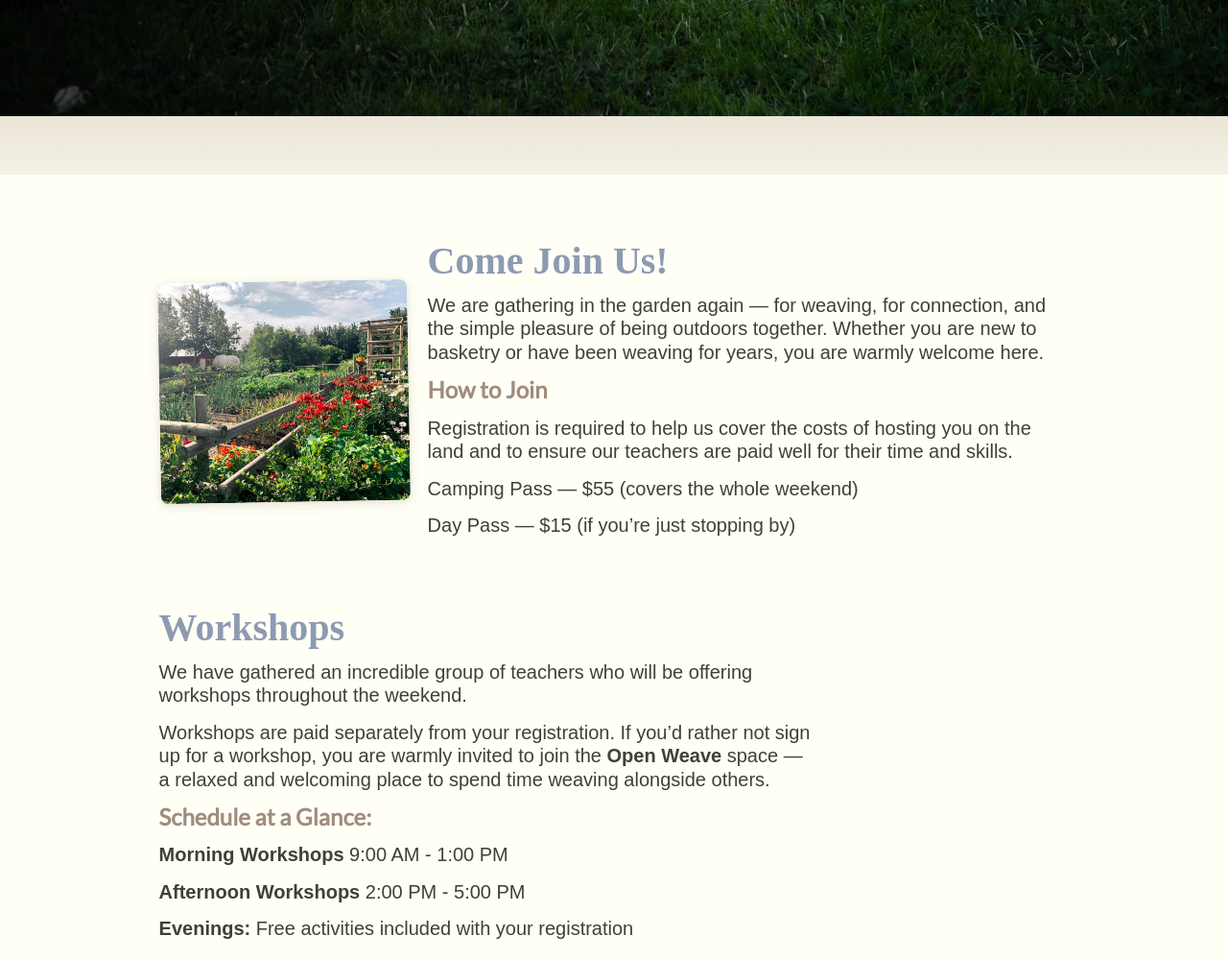
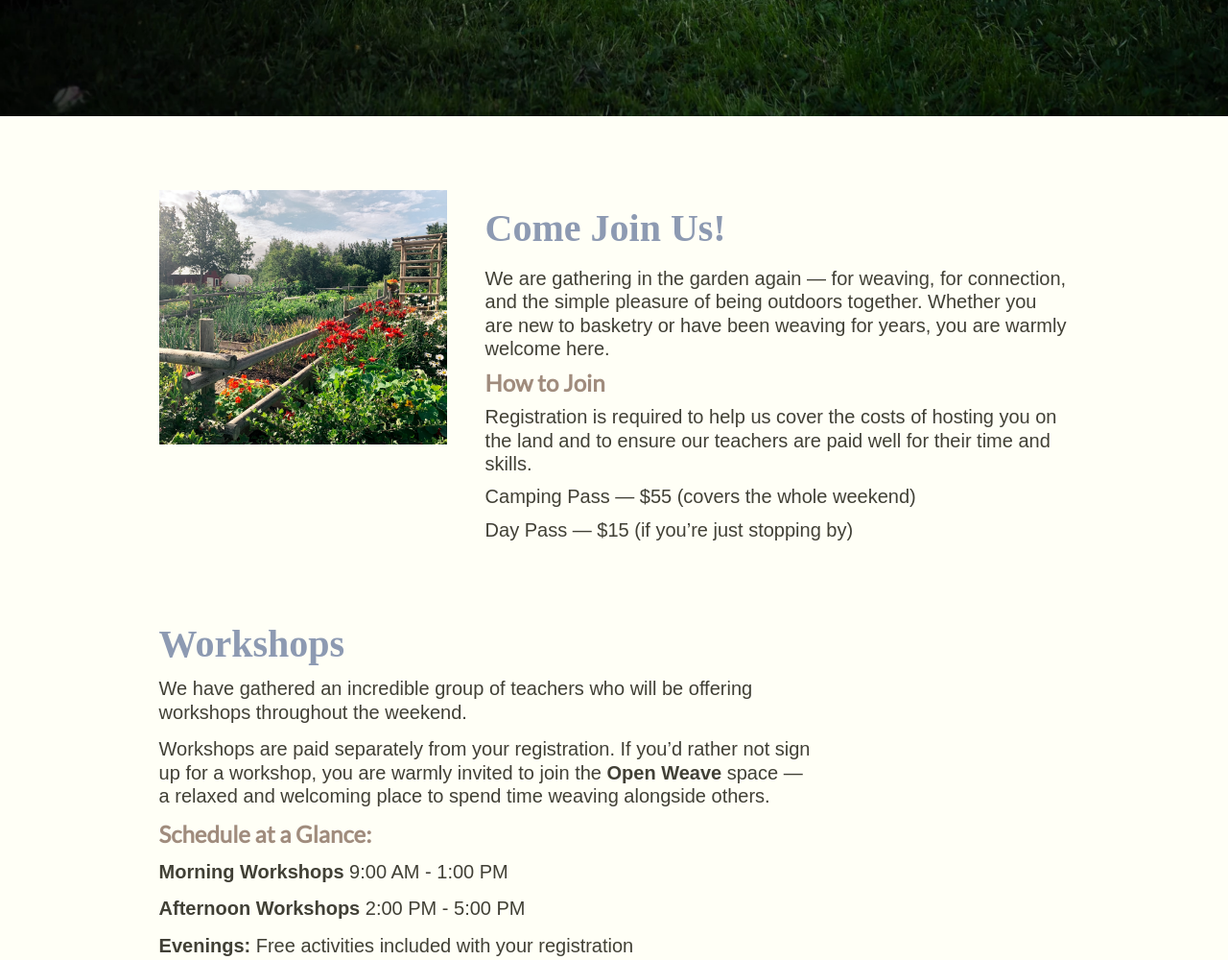
Before and after one commit to fulveland/baskets-in-the-garden, a website: page source/index.html in a window 1280 px wide. Shown: the part 840-1840 px from the top of the page at 96% size. Drawn offline with Linux system fonts and the light colour scheme; a web font is replaced by a local one.

Commit message:
need boys

```diff
--- a/source/index.css
+++ b/source/index.css
@@ -41,32 +41,54 @@ header .info {
   font-family: Valkorn;
   opacity: 85%;
 }
+/* INTRO *******************************************************/
+/* #intro {
+} */
 
-#intro {
+.left-wrap {
   display: flex;
-  flex-flow: row wrap;
-  align-items: start;
-  gap: 1em 1.5em;
-  padding: 2em 2em 1em;
-  font-weight: bold;
-  border-top: 1px solid var(--background-dark);
-  background: linear-gradient(hsl(45, 35%, 88%), hsl(45, 35%, 93%) 3em, var(--bg-light));
+  align-items: flex-start;
+  gap: 2rem;
+  margin-bottom: 2rem;
 }
 
-#intro p {
-  flex: 1 0 15em;
-  margin: 0;
+.left-wrap img {
+  width: 300px;
+  max-width: 100%;
+  height: auto;
+  flex-shrink: 0;
 }
 
-#intro form {
-  flex: 1 0 15em;
-  margin: 0;
-  padding: 0;
-  display: flex;
-  flex-flow: column;
-  gap: 0.5em;
+.left-content {
+  flex: 1;
 }
 
+.left-content h2,
+.left-content p,
+.left-content .no-break {
+  margin: 0.5em 0;
+}
+
+.left-content .no-break p:nth-last-child(2),
+.left-content .no-break p:last-child {
+  white-space: nowrap;
+}
+
+@media (max-width: 750px) {
+  .left-wrap {
+    display: block;
+    overflow: hidden;
+  }
+
+  .left-wrap img {
+    float: left;
+    width: 50%;
+    margin: 0 1rem 1rem 0;
+    display: block;
+  }
+}
+
+/* NAV *******************************************************/
 nav {
   position: sticky;
   display: flex;
@@ -182,6 +204,12 @@ section {
   .lefty > img {
     width: 100%;
   }
+  #intro .lefty > img {
+    width: 12em;
+  }
+  #intro {
+    padding: 2em 1em 1em;
+  }
 }
 
 .list .lefty {
@@ -232,21 +260,6 @@ section {
 .halfers p + p,
 .halfers h3 + p {
   margin-top: 0.5rem;
-}
-
-.meal-cluster {
-  display: grid;
-  grid-template-columns: repeat(3, 1fr);
-  max-height: 24.6em;
-  gap: 0.2em;
-  border-radius: 8px;
-  overflow: hidden;
-}
-
-.meal-cluster img {
-  object-fit: cover;
-  width: 100%;
-  height: 6em;
 }
 
 @media (max-width: 750px) {
--- a/source/index.html
+++ b/source/index.html
@@ -21,7 +21,24 @@
       </div>
     </header>
 
-    <div id="intro">
+    <section id="intro">
+      <div class="left-wrap">
+        <img src="images/garden.jpg" alt="Garden" />
+        <div class="left-content">
+          <h2>Come Join Us!</h2>
+          <p>
+            We are gathering in the garden again — for weaving, for connection, and the simple pleasure of being outdoors together. Whether you are new to basketry or have been weaving for years, you are warmly welcome here.
+          </p>
+          <div class="no-break">
+            <h3>How to Join</h3>
+            <p>
+              Registration is required to help us cover the costs of hosting you on the land and to ensure our teachers are paid well for their time and skills.
+            </p>
+            <p>Camping Pass — $55 (covers the whole weekend)</p>
+            <p>Day Pass — $15 (if you’re just stopping by)</p>
+          </div>
+        </div>
+      </div>
       <!--
       <p>
         Baskets in the Garden 2025 was a resounding success, and preparations are already underway for next year. Read
@@ -45,6 +62,7 @@
     </div>
 -->
     </div>
+    </section>
     <!--
     <nav>
       <a href="#workshops">
@@ -61,31 +79,11 @@
       </a>
     </nav>
 -->
-    <section id="register">
-      <div class="lefty">
-        <img src="images/garden.jpg" />
-        <div>
-          <h2>Come Join Us!</h2>
-          <p>
-            We are gathering in the garden again — for weaving, for connection, and the simple pleasure of being
-            outdoors together. Whether you are new to basketry or have been weaving for years, you are warmly welcome
-            here.
-          </p>
-          <h3>How to Join</h3>
-          <p>
-            Registration is required to help us cover the costs of hosting you on the land and to ensure our teachers
-            are paid well for their time and skills.
-          </p>
-          <p>Camping Pass — $55 (covers the whole weekend)</p>
-          <p>Day Pass — $15 (if you’re just stopping by)</p>
-        </div>
-      </div>
-    </section>
     <section id="workshops">
-
       <div class="narrow">
         <h2>Workshops</h2>
-        <p>We have gathered an incredible group of teachers who will be offering workshops throughout the weekend.
+        <p>
+          We have gathered an incredible group of teachers who will be offering workshops throughout the weekend.
         </p>
         <p>
           Workshops are paid separately from your registration. If you’d rather not sign up for a workshop, you are warmly invited to join the <b>Open Weave</b> space — a relaxed and welcoming place to spend time weaving alongside others.</p>
@@ -99,12 +97,15 @@
       <h3>What We’re Weaving</h3>
       <div class="list">
         <div class="lefty">
-        <img src="images/garden.jpg" />
+        <img src="images/tania.jpg" />
         <h2>Cattail Cubby</h2>
         <div>
           <h3>Friday</h3>
           <h3>9am - 5pm</h3>
-          <p>Scottish Caisie inspired basket</p>
+          <p>
+            Inspired by the traditional Scottish Caisie, once used for gathering and carrying, this basket is reimagined in a lighter form, perfect for hanging on the wall. Whether you use it as a kitchen caddy for holding garlic, onions, or herbs, or simply as a place for dried flowers or small treasures, it brings a touch of handmade warmth to any space.
+          </p>
+                    <p>Instruction: $90 Materials: $25 Total: $115 </p>
         </div>
         </div>
 
@@ -118,7 +119,7 @@
           <p>Along the way, you will learn foundational techniques such as paring, waling, and rod borders, with the option to add a sturdy handle if you choose.</p>
           <p>The price of this workshop reflects the quantity and quality of willow required to achieve this larger, more ambitious form.</p>
           <p>Please note: colors of willow will vary and cannot be guaranteed.</p>
-          <p>Instruction: $160 Materials: $165 </p>
+          <p>Instruction: $160 Materials: $115 Total: $275 </p>
         </div>
       </div>
 
```
Also changed, not shown: source/images/tania.jpg (added).
